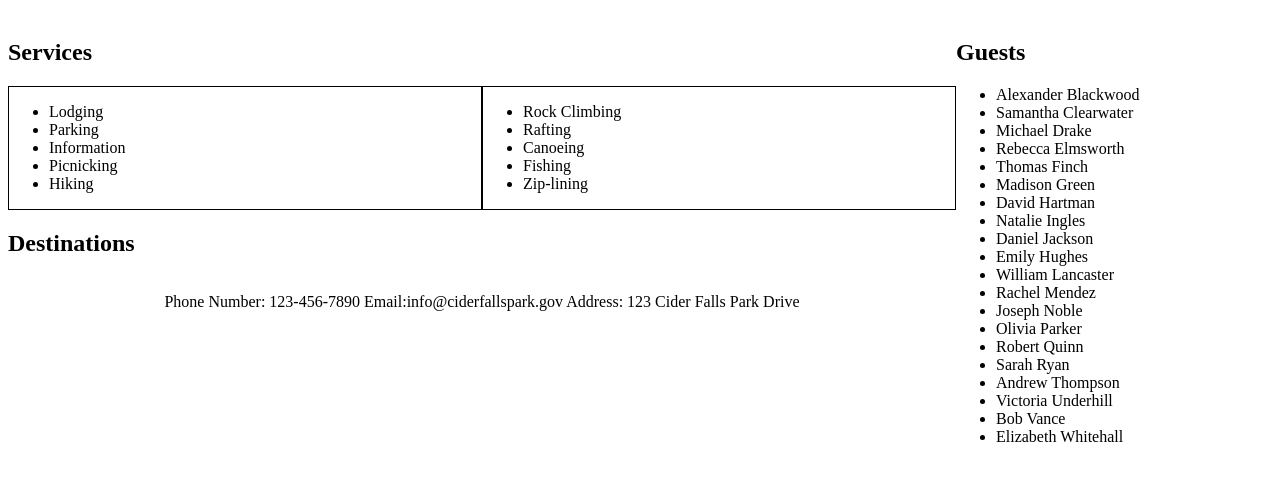
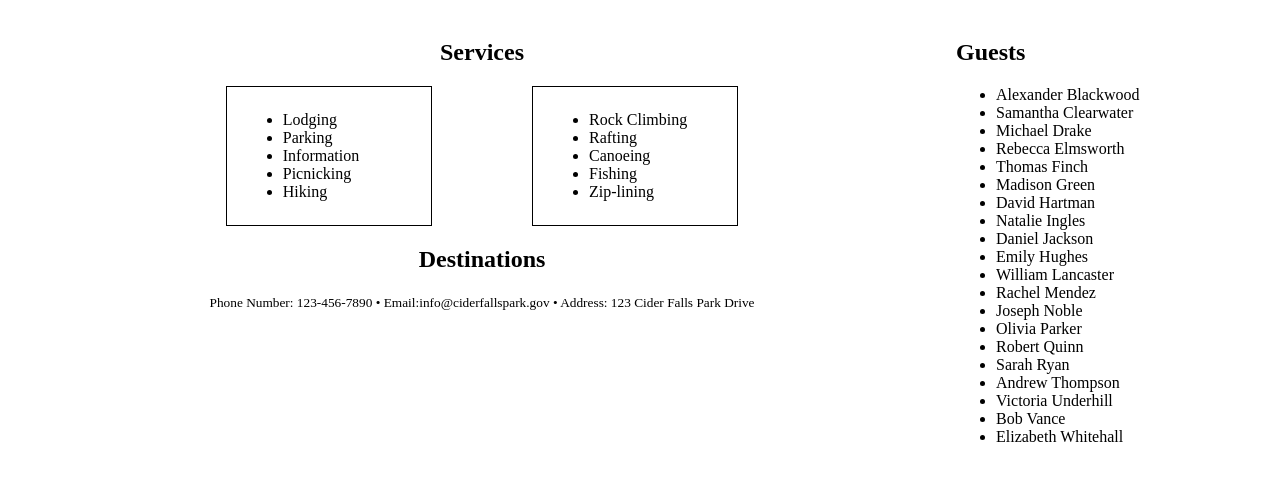
Before and after one commit to nss-day-cohort-62/cider-falls-the-dungeon-crawlers, a plain HTML site: page index.html in a window 1280 px wide. Shown: the part 61-542 px from the top of the page. Drawn offline with Linux system fonts and the light colour scheme.

Commit message:
Updated CSS and Services

```diff
--- a/scripts/Services.js
+++ b/scripts/Services.js
@@ -9,10 +9,12 @@ export const ServicesHTML = () => {
     for (let i = 0; i < 5; i++) {
         leftList += `<li id="service--${services[i].id}">${services[i].name}</li>`
     }
+    leftList += '</ul>'
     let rightList = '<ul>'
     for (let j = 5; j < services.length; j++) {
         rightList += `<li id="service--${services[j].id}">${services[j].name}</li>`
     }
+    rightList += '</ul>'
     const html = `<div class="serviceListDiv"><section class="leftServiceList">` + leftList + `</section><section class="rightServiceList">` + rightList + "</section></div>"
     return html
 }
--- a/scripts/main.js
+++ b/scripts/main.js
@@ -22,7 +22,7 @@ const applicationHTML = `
     </section>
 </article>
 <footer>
-    <p>Phone Number: 123-456-7890 Email:info@ciderfallspark.gov Address: 123 Cider Falls Park Drive</p>
+    <small>Phone Number: 123-456-7890 &#8226 Email:info@ciderfallspark.gov &#8226 Address: 123 Cider Falls Park Drive</small>
 </footer>
 `
 
--- a/styles/main.css
+++ b/styles/main.css
@@ -13,25 +13,27 @@
     .detail--column {
         display: flex;
         flex-flow: column wrap;
+        align-items: center;
     }
 
         .serviceListDiv {
             display: grid;
             grid-template-columns: 1fr 1fr;
+            gap: 100px;
         }
 
             .leftServiceList {
                 grid-column: 1;
                 grid-row: 1;
-                margin: 0, 25%, 0, 25%;
                 border: 1px black solid;
+                padding: 8px 16px 8px 16px;
             }
 
             .rightServiceList {
                 grid-column: 2;
                 grid-row: 1;
-                margin: 0, 25%, 0, 25%;
                 border: 1px black solid;
+                padding: 8px 50px 8px 16px;
             }
 
         .destinationGrid {
```
